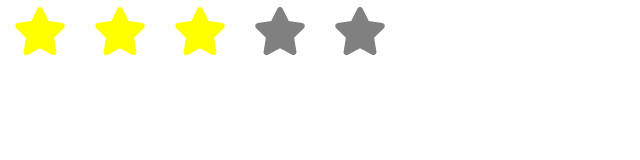
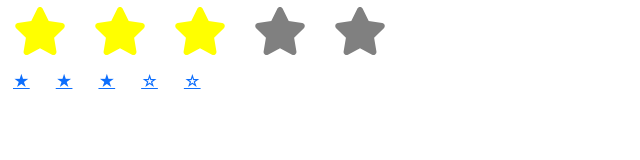
Before and after one commit to iamdtang/building-reusable-components, a React (Create React App) app: page / in a window 1280 px wide. Shown: the top 160 px of the page, without its empty margins (0-640 px from the left). Built offline with nearby package versions, Linux system fonts and the light colour scheme.

Commit message:
children render prop

```diff
--- a/src/App.jsx
+++ b/src/App.jsx
@@ -10,7 +10,7 @@ export default function App() {
   const filledColor = "yellow";
   const emptyColor = "gray";
 
-  // renderStar is a render prop to provide customization on what star is rendered
+  // children is a render prop to provide customization on what star is rendered
   return (
     <div>
       <StarRating
@@ -18,7 +18,8 @@ export default function App() {
         onStarClick={(i) => {
           setRating(i);
         }}
-        renderStar={(isFilled) => {
+      >
+        {(isFilled) => {
           // return isFilled ? "★" : "☆";
 
           return (
@@ -29,7 +30,17 @@ export default function App() {
             />
           );
         }}
-      />
+      </StarRating>
+      <StarRating
+        rating={rating}
+        onStarClick={(i) => {
+          setRating(i);
+        }}
+      >
+        {(isFilled) => {
+          return isFilled ? "★" : "☆";
+        }}
+      </StarRating>
     </div>
   );
 }
--- a/src/StarRating.jsx
+++ b/src/StarRating.jsx
@@ -18,7 +18,7 @@ export default function StarRating(props) {
         }}
       >
         {/* i <= props.rating ? filledColor : emptyColor */}
-        {props.renderStar(isFilled)}
+        {props.children(isFilled)}
       </button>
     );
   }
```
